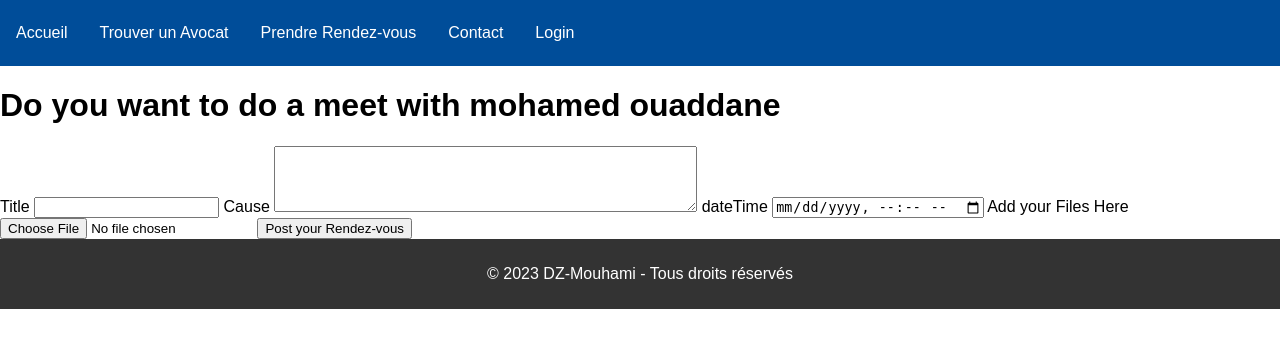
After one commit to tinhinanemly/Mohami-dz, a Django app: page /rendez_vous/5/ in a window 1280 px wide. The commit adds this page. Shown: the top 348 px of the page. Run offline with Django 4.2, Linux system fonts and the light colour scheme; data comes from the database, SQL or seed files in the repository; both versions use the stored data as it was after the commit.

Commit message:
costumize rendez vous

```diff
--- a/avocat/models.py
+++ b/avocat/models.py
@@ -87,7 +87,7 @@ class Files(models.Model):
     rendezvous = models.ForeignKey('RendezVous',null = True, blank=True , on_delete= models.CASCADE)
 
     def __str__(self):
-        return self.id
+        return str(self.id)
 
     class Meta:
         db_table = 'files'
--- a/avocat/templates/avocat/home.html
+++ b/avocat/templates/avocat/home.html
@@ -71,7 +71,8 @@
                         <span>Évaluation: ★★★★☆</span>
                     </div>
                     <a href="{% url 'profile' avocat.id %}" class="profile-link">Voir Profil</a>
-                <a href="#" class="appointment-link">Prendre Rendez-vous</a>
+                    <a href="{%url 'prendreRendezVous' avocat.id %}" class="appointment-link">Prendre Rendez-vous</a>
+
                 </div>
                 {%endfor%}
         </div>
--- /dev/null
+++ b/avocat/templates/avocat/prendreRendezVous.html
@@ -0,0 +1,16 @@
+{% extends "main.html" %}
+{%block content%}
+<h1>Do you want to do a meet with {{avocat.firstName }} {{avocat.lastName }}</h1>
+<form action="{% url 'prendreRendezVous' avocat.id %}" method="post" enctype="multipart/form-data">
+    {% csrf_token %}
+    <label for="title">Title</label>
+    <input type="text" name="title" id="title" >
+    <label for="id_content">Cause</label>
+    <textarea name="content" id="id_content" rows="4" cols="50" ></textarea>
+    <label for="dateTime">dateTime</label>
+    <input type="datetime-local" name="dateTime" id="dateTime">
+    <label for="files">Add your Files Here</label>
+    <input type="file" name="files" id="files">
+    <button type="submit" class="btn btn-primary">Post your Rendez-vous</button>
+</form>
+{%endblock content%}
--- a/avocat/urls.py
+++ b/avocat/urls.py
@@ -7,12 +7,10 @@ urlpatterns = [
     path('createProfile/',views.createAvocatProfile,name="createAvovatProfile"),
     path('updateProfile/<str:pk>/',views.updateAvocatProfile,name="updateAvocatProfile"),
     path('createPost/<str:pk>/',views.post_create,name="post_create"),
-     path('add_comment/<int:avocat_id>/', views.add_comment, name='add_comment'),
+    path('add_comment/<int:avocat_id>/', views.add_comment, name='add_comment'),
+    path('rendez_vous/<int:avocat_id>/', views.prendreRendezVous, name='prendreRendezVous'),
     path('delete/<str:pk>/',views.delete,name="delete"),
     path('login/',views.loginPage,name="login"),
     path('logout/',views.logoutUser,name="logout"),
     path('signup/',views.signup,name="signup"),
-
-
-
 ]
--- a/avocat/views.py
+++ b/avocat/views.py
@@ -289,3 +289,37 @@ def delete(request, pk):
         'obj':avocat,
     }
     return render(request,'avocat/delete.html', context)
+
+
+
+def prendreRendezVous(request, avocat_id):
+    avocat = get_object_or_404(Avocat, id=avocat_id)
+
+    if request.method == 'POST' and request.user.is_authenticated:
+        title = request.POST.get('title')
+        content = request.POST.get('content')
+        date_heure = request.POST.get('dateTime')
+        files = request.FILES.get('files')  # Use request.FILES to handle file uploads
+
+        rendezvous = RendezVous.objects.create(
+            avocat=avocat,
+            utilisateur=request.user.visitor,  # Assuming Visitor is related to the User model
+            cause=content,
+            title=title,
+            date_heure=date_heure,
+            statut="pending",
+        )
+
+        # Check if a file was provided before saving it
+        if files:
+            file_instance = Files.objects.create(
+                source=files,
+                rendezvous=rendezvous,
+            )
+            # You might want to do additional processing or validation for the file here
+
+        messages.success(request, "You have scheduled your meeting!")
+        return redirect('home')
+
+    context = {'avocat': avocat}
+    return render(request, "avocat/prendreRendezVous.html", context)
```
Also changed, not shown: avocat/templates/avocat/profile.html (+5 -2 lines), db.sqlite3, static/images/avatar_HGGKCe9.png (added), static/images/notitle-dessin.jpg (added). Lines whose indentation alone changed are shown as unchanged.
